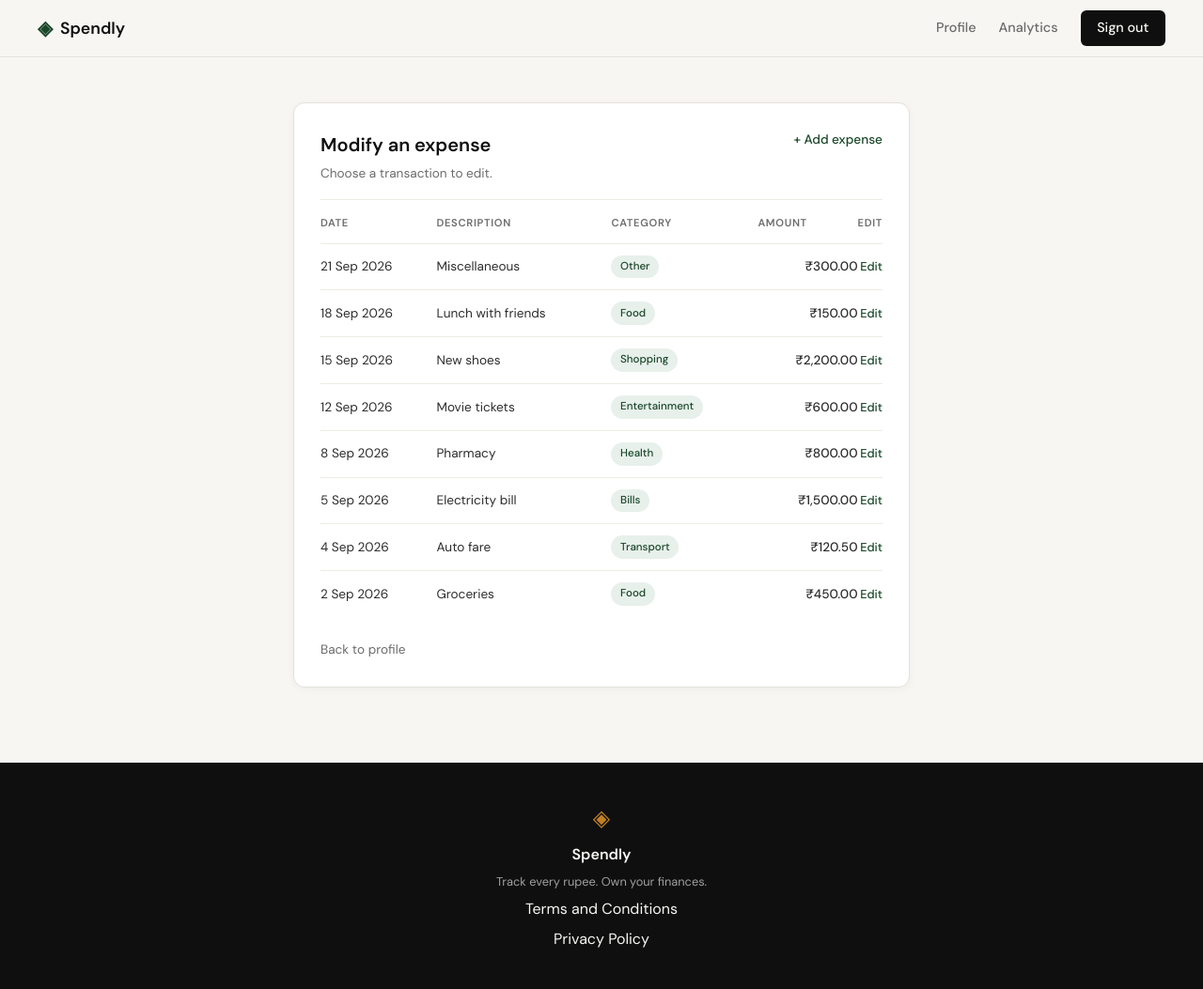
After one commit to Kaanchi-256/spendly, a Flask app: page /expenses in a window 1280 px wide. The commit adds this page. Shown: the whole page at 94% size. Run offline with Flask 3, Linux system fonts and the light colour scheme; the visitor is signed in with stand-in values (Sample User, id 1); data comes from the database, SQL or seed files in the repository; some libraries are stand-ins or nearby versions.

Commit message:
Add Modify Expense flow and dangerous-command hook (#11)
* feat(expenses): add Modify Expense flow (Step 8)

Adds an ownership-scoped update path for expenses:
- GET /expenses — list the current user's expenses, each linking to its
  edit form; reached via a "Modify expense" link next to "+ Add expense"
  on the profile page
- GET|POST /expenses/<id>/edit — pre-filled form; 404 for a missing id or
  another user's expense; parameterised UPDATE ... WHERE id=? AND user_id=?
- extract shared _parse_expense_form() helper, reused by add_expense()

New: templates/edit_expense.html, templates/expenses.html and their
per-page CSS. Spec at .claude/specs/08-modify-expense.md.

Co-Authored-By: Claude Sonnet 5 <noreply@anthropic.com>
Claude-Session: https://claude.ai/code/session_01LqoVDEcfYC2nBu53siCBT2

* add backup of expense-tracker

Co-Authored-By: Claude Sonnet 5 <noreply@anthropic.com>
Claude-Session: https://claude.ai/code/session_01BT6VQFNUPa5MjoNSd6tgZM

* chore(hooks): wire up and harden block-dangerous PreToolUse hook

- register block-dangerous.py in settings.json for Bash|Write|Edit|MultiEdit
- rewrite hook: tool_name-aware (command vs file_path), whole-word verb
  regex to stop false positives (npm/chmod/confirm), case-insensitive
  protected-path matching

Co-Authored-By: Claude Sonnet 5 <noreply@anthropic.com>
Claude-Session: https://claude.ai/code/session_01FNUV8V5w6AstzYQMuFYB9j

* chore: add ship-feature slash command

Co-Authored-By: Claude Sonnet 5 <noreply@anthropic.com>
Claude-Session: https://claude.ai/code/session_01FNUV8V5w6AstzYQMuFYB9j

---------

Co-authored-by: Claude Sonnet 5 <noreply@anthropic.com>

```diff
--- a/app.py
+++ b/app.py
@@ -5,7 +5,16 @@ import sqlite3
 from datetime import date, datetime, timedelta
 from functools import wraps
 
-from flask import Flask, flash, redirect, render_template, request, session, url_for
+from flask import (
+    Flask,
+    abort,
+    flash,
+    redirect,
+    render_template,
+    request,
+    session,
+    url_for,
+)
 from werkzeug.security import check_password_hash, generate_password_hash
 
 from database.db import get_db, init_db, seed_db
@@ -346,23 +355,17 @@ def analytics():
     return render_template("analytics.html")
 
 
-@app.route("/expenses/add", methods=["GET", "POST"])
-@login_required
-def add_expense():
-    today = date.today().isoformat()
+def _parse_expense_form(form):
+    """Validate a submitted add/edit expense form.
 
-    def render_form(**kwargs):
-        return render_template(
-            "add_expense.html", categories=EXPENSE_CATEGORIES, **kwargs
-        )
-
-    if request.method == "GET":
-        return render_form(selected_date=today)
-
-    amount_raw = request.form.get("amount", "").strip()
-    category = request.form.get("category", "").strip()
-    date_raw = request.form.get("date", "").strip()
-    description = request.form.get("description", "").strip()[:200]
+    Returns ``(values, error)`` where ``values`` carries both the raw strings
+    (for re-rendering the form) and the parsed ``amount`` / ``parsed_date``,
+    and ``error`` is a message string or ``None`` when the form is valid.
+    """
+    amount_raw = form.get("amount", "").strip()
+    category = form.get("category", "").strip()
+    date_raw = form.get("date", "").strip()
+    description = form.get("description", "").strip()[:200]
 
     try:
         amount = float(amount_raw)
@@ -380,14 +383,40 @@ def add_expense():
     else:
         error = None
 
+    values = {
+        "amount_raw": amount_raw,
+        "category": category,
+        "date_raw": date_raw,
+        "description": description,
+        "amount": amount,
+        "parsed_date": parsed_date,
+    }
+    return values, error
+
+
+@app.route("/expenses/add", methods=["GET", "POST"])
+@login_required
+def add_expense():
+    today = date.today().isoformat()
+
+    def render_form(**kwargs):
+        return render_template(
+            "add_expense.html", categories=EXPENSE_CATEGORIES, **kwargs
+        )
+
+    if request.method == "GET":
+        return render_form(selected_date=today)
+
+    values, error = _parse_expense_form(request.form)
+
     if error:
         # 200, not a redirect: re-render the form with the entered values.
         return render_form(
             error=error,
-            amount=amount_raw,
-            category=category,
-            selected_date=date_raw or today,
-            description=description,
+            amount=values["amount_raw"],
+            category=values["category"],
+            selected_date=values["date_raw"] or today,
+            description=values["description"],
         )
 
     conn = get_db()
@@ -397,10 +426,10 @@ def add_expense():
             "VALUES (?, ?, ?, ?, ?)",
             (
                 session["user_id"],
-                round(amount, 2),
-                category,
-                parsed_date.isoformat(),
-                description or None,
+                round(values["amount"], 2),
+                values["category"],
+                values["parsed_date"].isoformat(),
+                values["description"] or None,
             ),
         )
         conn.commit()
@@ -421,13 +450,89 @@ def privacy():
     return render_template("privacy.html")
 
 
+@app.route("/expenses")
+@login_required
+def list_expenses():
+    conn = get_db()
+    try:
+        rows = conn.execute(
+            "SELECT id, date, description, category, amount "
+            "FROM expenses WHERE user_id = ? "
+            "ORDER BY date DESC, id DESC",
+            (session["user_id"],),
+        ).fetchall()
+    finally:
+        conn.close()
+    return render_template("expenses.html", expenses=rows)
+
+
+@app.route("/expenses/<int:id>/edit", methods=["GET", "POST"])
+@login_required
+def edit_expense(id):
+    conn = get_db()
+    try:
+        expense = conn.execute(
+            "SELECT id, amount, category, date, description "
+            "FROM expenses WHERE id = ? AND user_id = ?",
+            (id, session["user_id"]),
+        ).fetchone()
+
+        if expense is None:
+            # 404 for both "no such expense" and "not yours" — don't disclose.
+            abort(404)
+
+        def render_form(**kwargs):
+            return render_template(
+                "edit_expense.html",
+                categories=EXPENSE_CATEGORIES,
+                expense_id=id,
+                **kwargs,
+            )
+
+        if request.method == "GET":
+            return render_form(
+                amount=expense["amount"],
+                category=expense["category"],
+                selected_date=expense["date"],
+                description=expense["description"] or "",
+            )
+
+        values, error = _parse_expense_form(request.form)
+
+        if error:
+            # 200, not a redirect: re-render with the submitted values.
+            return render_form(
+                error=error,
+                amount=values["amount_raw"],
+                category=values["category"],
+                selected_date=values["date_raw"] or expense["date"],
+                description=values["description"],
+            )
+
+        conn.execute(
+            "UPDATE expenses "
+            "SET amount = ?, category = ?, date = ?, description = ? "
+            "WHERE id = ? AND user_id = ?",
+            (
+                round(values["amount"], 2),
+                values["category"],
+                values["parsed_date"].isoformat(),
+                values["description"] or None,
+                id,
+                session["user_id"],
+            ),
+        )
+        conn.commit()
+    finally:
+        conn.close()
+
+    flash("Expense updated.", "success")
+    return redirect(url_for("profile"))
+
+
 # ------------------------------------------------------------------ #
 # Placeholder routes — students will implement these                  #
 # ------------------------------------------------------------------ #
-
-@app.route("/expenses/<int:id>/edit")
-def edit_expense(id):
-    return "Edit expense — coming in Step 8"
 
 
 @app.route("/expenses/<int:id>/delete")
--- /dev/null
+++ b/static/css/expenses.css
@@ -0,0 +1,132 @@
+/* ------------------------------------------------------------------ */
+/* Modify expenses list page                                           */
+/* ------------------------------------------------------------------ */
+
+.expenses-page {
+    max-width: 720px;
+    margin: 0 auto;
+    padding: 3rem 2rem 5rem;
+}
+
+.expenses-card {
+    background: var(--paper-card);
+    border: 1px solid var(--border);
+    border-radius: var(--radius-md);
+    box-shadow: 0 2px 8px rgba(0, 0, 0, 0.04);
+    padding: 1.75rem;
+}
+
+.expenses-head {
+    display: flex;
+    justify-content: space-between;
+    align-items: flex-start;
+    gap: 1rem;
+    padding-bottom: 1rem;
+    margin-bottom: 1rem;
+    border-bottom: 1px solid var(--border-soft);
+}
+
+.expenses-title {
+    font-size: 1.25rem;
+    font-weight: 600;
+    margin: 0;
+}
+
+.expenses-subtitle {
+    font-size: 0.85rem;
+    color: var(--ink-muted);
+    margin: 0.25rem 0 0;
+}
+
+.expenses-add-btn {
+    flex-shrink: 0;
+    font-size: 0.85rem;
+    font-weight: 500;
+    color: var(--accent);
+    text-decoration: none;
+    white-space: nowrap;
+}
+
+.expenses-add-btn:hover {
+    text-decoration: underline;
+}
+
+.expenses-table {
+    width: 100%;
+    border-collapse: collapse;
+    font-size: 0.85rem;
+}
+
+.expenses-table th {
+    text-align: left;
+    font-size: 0.7rem;
+    font-weight: 600;
+    letter-spacing: 0.06em;
+    text-transform: uppercase;
+    color: var(--ink-muted);
+    padding: 0 0 0.75rem;
+    border-bottom: 1px solid var(--border-soft);
+}
+
+.expenses-table td {
+    padding: 0.75rem 0;
+    border-bottom: 1px solid var(--border-soft);
+    color: var(--ink-soft);
+}
+
+.expenses-table tbody tr:last-child td {
+    border-bottom: none;
+}
+
+.expenses-table-amt {
+    text-align: right;
+    white-space: nowrap;
+    font-weight: 500;
+}
+
+.expenses-table-action {
+    text-align: right;
+    white-space: nowrap;
+    width: 1%;
+}
+
+.expenses-edit-link {
+    font-size: 0.8rem;
+    font-weight: 500;
+    color: var(--accent);
+    text-decoration: none;
+}
+
+.expenses-edit-link:hover {
+    text-decoration: underline;
+}
+
+.cat-badge {
+    display: inline-block;
+    padding: 0.2rem 0.6rem;
+    border-radius: 999px;
+    font-size: 0.72rem;
+    font-weight: 500;
+    background: var(--accent-light);
+    color: var(--accent);
+}
+
+.expenses-empty {
+    text-align: center;
+    padding: 2rem 0;
+    color: var(--ink-muted);
+    font-size: 0.9rem;
+}
+
+.expenses-empty a {
+    color: var(--accent);
+}
+
+.expenses-back {
+    margin: 1.5rem 0 0;
+    font-size: 0.85rem;
+}
+
+.expenses-back a {
+    color: var(--ink-muted);
+}
--- a/static/css/profile.css
+++ b/static/css/profile.css
@@ -257,6 +257,12 @@
     font-weight: 500;
 }
 
+.profile-card-actions {
+    display: flex;
+    gap: 1.25rem;
+    align-items: center;
+}
+
 .cat-badge {
     display: inline-block;
     padding: 0.2rem 0.6rem;
--- /dev/null
+++ b/templates/expenses.html
@@ -0,0 +1,61 @@
+{% extends "base.html" %}
+
+{% block title %}Modify expenses — Spendly{% endblock %}
+
+{% block head %}
+<link rel="stylesheet" href="{{ url_for('static', filename='css/expenses.css') }}">
+{% endblock %}
+
+{% block content %}
+
+<section class="expenses-page">
+
+    <div class="expenses-card">
+        <div class="expenses-head">
+            <div>
+                <h1 class="expenses-title">Modify an expense</h1>
+                <p class="expenses-subtitle">Choose a transaction to edit.</p>
+            </div>
+            <a href="{{ url_for('add_expense') }}" class="expenses-add-btn">+ Add expense</a>
+        </div>
+
+        {% if expenses %}
+        <table class="expenses-table">
+            <thead>
+                <tr>
+                    <th>Date</th>
+                    <th>Description</th>
+                    <th>Category</th>
+                    <th class="expenses-table-amt">Amount</th>
+                    <th class="expenses-table-action">Edit</th>
+                </tr>
+            </thead>
+            <tbody>
+                {% for e in expenses %}
+                <tr>
+                    <td>{{ e.date|expense_date }}</td>
+                    <td>{{ e.description or '—' }}</td>
+                    <td><span class="cat-badge">{{ e.category }}</span></td>
+                    <td class="expenses-table-amt">{{ e.amount|inr }}</td>
+                    <td class="expenses-table-action">
+                        <a href="{{ url_for('edit_expense', id=e.id) }}" class="expenses-edit-link">Edit</a>
+                    </td>
+                </tr>
+                {% endfor %}
+            </tbody>
+        </table>
+        {% else %}
+        <div class="expenses-empty">
+            <p>No expenses logged yet.</p>
+            <a href="{{ url_for('add_expense') }}">Add your first expense</a>
+        </div>
+        {% endif %}
+
+        <p class="expenses-back">
+            <a href="{{ url_for('profile') }}">Back to profile</a>
+        </p>
+    </div>
+
+</section>
+
+{% endblock %}
--- a/templates/profile.html
+++ b/templates/profile.html
@@ -58,7 +58,10 @@
         <div class="profile-card">
             <div class="profile-card-head profile-card-head--row">
                 <span>Recent transactions</span>
-                <a href="{{ url_for('add_expense') }}" class="add-expense-btn">+ Add expense</a>
+                <span class="profile-card-actions">
+                    <a href="{{ url_for('add_expense') }}" class="add-expense-btn">+ Add expense</a>
+                    <a href="{{ url_for('list_expenses') }}" class="add-expense-btn">Modify expense</a>
+                </span>
             </div>
 
             {% if recent_expenses %}
```
Also changed, not shown: static/css/edit-expense.css (added, +17 -0 lines), templates/edit_expense.html (added, +63 -0 lines), .claude/commands/ship-feature.md (added), .claude/hooks/block-dangerous.py (added), .claude/important_textfile.txt (added), .claude/settings.json, .claude/specs/08-modify-expense.md (added), 1 other file.
